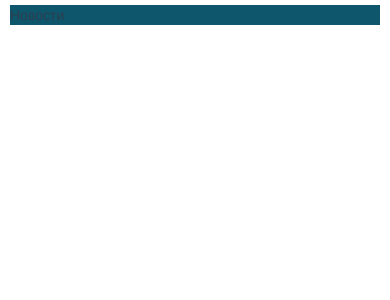
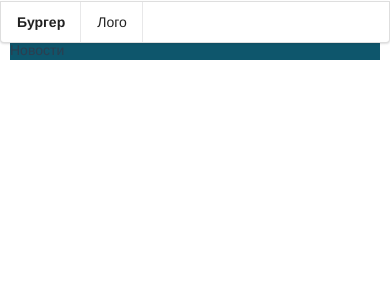
Before and after one commit to tomganchos/tourism-frondend, a Vue app: page / in a window 390 px wide. Shown: the top 300 px of the page. Built offline with nearby package versions, Linux system fonts and the light colour scheme.

Commit message:
update grid: add mobile test version

```diff
--- a/src/App.vue
+++ b/src/App.vue
@@ -1,14 +1,29 @@
 <template>
   <div id="app">
     <div style="display: flex; max-width: 1200px; padding: 0 5px; margin: auto">
-      <div class="hidden-xs" style="margin: 5px 0">
-        <left-menu></left-menu>
+      <div>
+        <div class="hidden-xs" style="margin: 5px 0">
+          <left-menu></left-menu>
+        </div>
+        <div class="visible-sm" style="margin: 5px 0">
+          <right-menu></right-menu>
+        </div>
       </div>
-      <div style="background-color: #0E566C; width: 100%; margin: 5px">
+
+      <div class="ui menu visible-xs" style="width: 100%; position: fixed; margin-left: -5px; margin-top: 1px; border-radius: 0 0 .28571429rem .28571429rem;">
+        <a class="header item" style="display: inline-block">
+          Бургер
+        </a>
+        <a class="item" style="display: inline-block">
+          Лого
+        </a>
+      </div>
+
+      <div class="center-menu">
         <router-view/>
       </div>
       <div class="visible-md visible-lg" style="margin: 5px 0">
-        <left-menu></left-menu>
+        <right-menu></right-menu>
       </div>
     </div>
 
@@ -17,9 +32,10 @@
 
 <script>
 import LeftMenu from "@/components/menu/LeftMenu";
+import RightMenu from "@/components/menu/RightMenu";
 export default {
   name: 'App',
-  components: {LeftMenu}
+  components: {RightMenu, LeftMenu}
 }
 </script>
 
@@ -30,6 +46,16 @@ export default {
   -moz-osx-font-smoothing: grayscale;
   color: #2c3e50;
 }
+.center-menu {
+  background-color: #0E566C;
+  width: 100%;
+  margin: 5px;
+}
+@media screen and (max-width: 768px) {
+  .center-menu {
+    margin-top: 40px;
+  }
+}
   /*.hidden-xs, .visible-lg {*/
     /*display: inline-block !important;*/
   /*}*/
```
